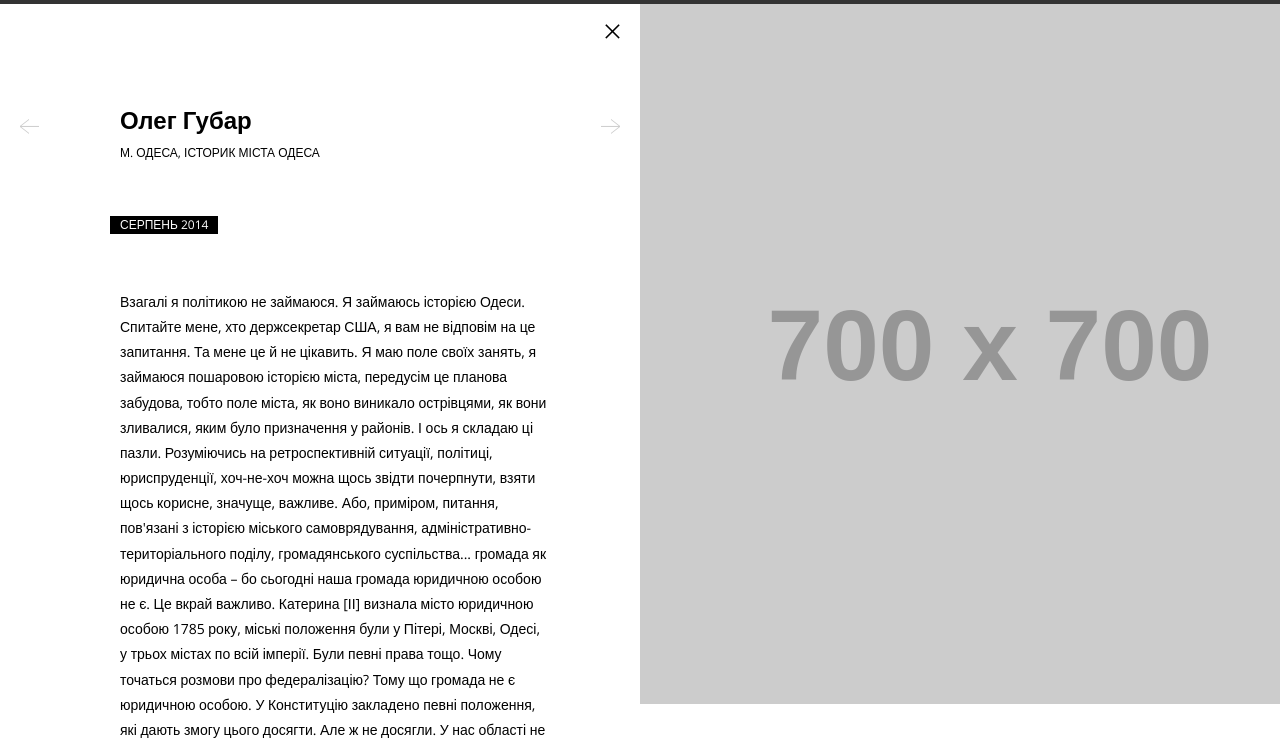
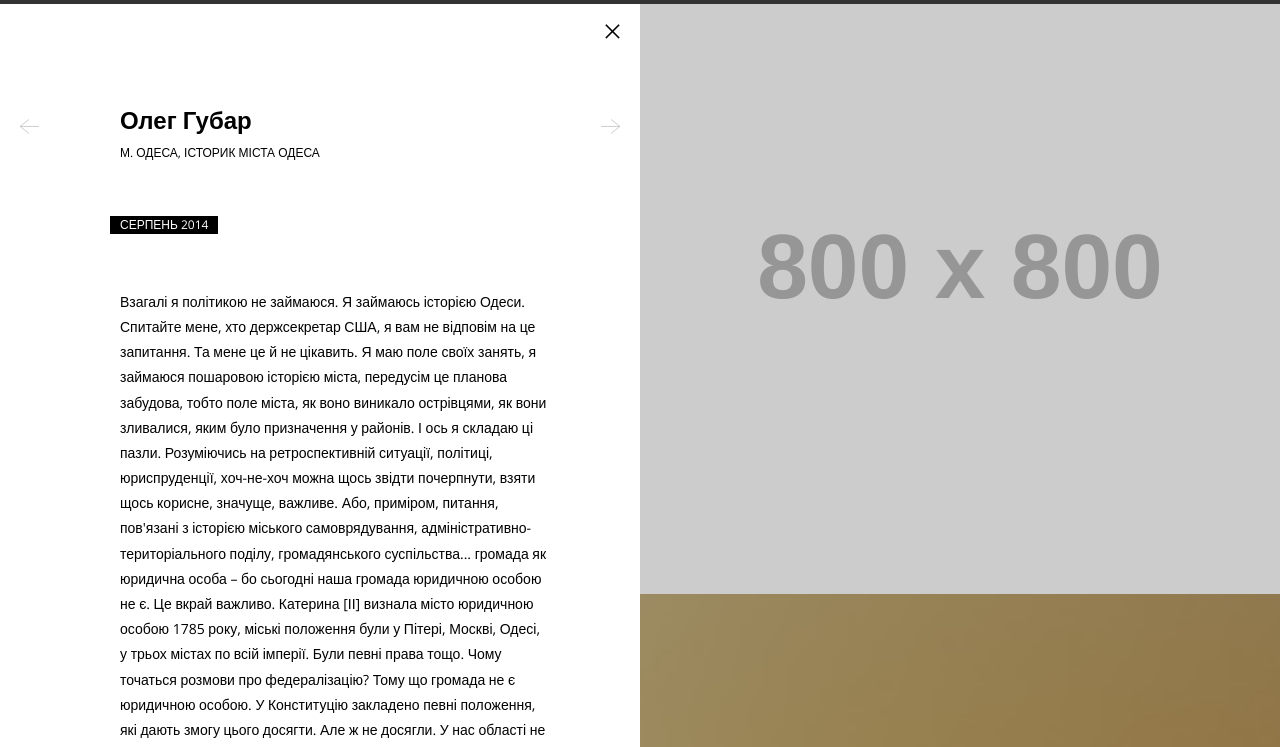
Before and after one commit to coderiver/ukraineunited, a plain HTML site: page article.html in a window 1280 px wide. Shown: the part 46-793 px from the top of the page. Drawn offline with nearby package versions, Linux system fonts and the light colour scheme; placeholder pictures from the web are drawn by us.

Commit message:
article slideshow

```diff
--- a/article.html
+++ b/article.html
@@ -6,7 +6,7 @@
 	<link rel="stylesheet" media="all" href="css/screen.css">
 	<link rel="stylesheet" media="all" href="css/style.css">
 </head>
-<body>
+<body class="articlebody">
 <!-- wrapper -->
 <div class="wrapper">
 	<!-- header -->
@@ -31,7 +31,20 @@
 		</a>
 	</header>
 	<!-- l -->
-	<div class="center l">
+	<div class="center l articlewrapper" >
+		<div class="column">
+			<!-- pic -->
+			<div class="articlepics cycle-slideshow"
+			    data-cycle-timeout="0"
+			    data-cycle-slides="> div">
+				<div class="articlepic" style="
+				background-image: url(http://placehold.it/800x800);"></div>
+				<div class="articlepic" style="
+				background-image: url(http://placehold.it/900x900);"></div>
+				<div class="articlepic" style="
+				background-image: url(http://placehold.it/960x960);"></div>
+			</div>
+		</div>
 		<div class="column">
 			<!-- article -->
 			<div class="article">
@@ -72,12 +85,7 @@
 				</div>
 			</div>
 		</div>
-		<div class="column">
-			<!-- pic -->
-			<div class="pic">
-				<img src="http://placehold.it/700x700" alt="">
-			</div>
-		</div>
+
 	</div>
 </div>
 <!-- load scripts -->
--- a/js/common.js
+++ b/js/common.js
@@ -93,4 +93,32 @@ head.ready(function() {
 		});
 	}());
 
+
+
+
+
+	if($('body').hasClass('articlebody')){
+		var num = $('.articlepic').length;
+		function getcurrent(){
+			bh = $('.wrapper').height();
+
+			wh = $(window).height();
+
+			st = $(window).scrollTop();
+
+			space = bh - wh;
+
+			step = space/num;
+
+			stepsdone = (st - 10)/step;
+			slidetoshow = Math.abs(parseInt(stepsdone));
+			$('.cycle-slideshow').cycle('goto', slidetoshow);
+		}
+
+
+		$(window).scroll(function(event) {
+			getcurrent();
+		});
+		getcurrent();
+	}
 });
--- a/sass/_common.sass
+++ b/sass/_common.sass
@@ -72,6 +72,9 @@ a
 .column
 	float: left
 	width: 50%
+	+r(800)
+		width: auto
+		float: none
 
 .center
 	max-width: 1400px
@@ -152,6 +155,7 @@ a
 	height: 50px
 	padding: 0 20px
 	background: #333
+	z-index: 10
 	+clr
 	.header__logo
 		position: absolute
@@ -431,10 +435,37 @@ a
 			opacity: 1
 		img
 			+gray
-
+.articlewrapper
+	background: url(../img/bg.jpg) repeat
+	-webkit-background-size: cover
+	-o-background-size: cover
+	background-size: cover
+.articlepics
+	position: fixed
+	right: 0
+	top: 0
+	width: 50%
+	padding-bottom: 50%
+	z-index: 1
+	+r(800)
+		position: static
+		width: auto
+		padding-bottom: 100%
+	.articlepic
+		position: absolute
+		top: 0
+		left: 0
+		width: 100%
+		height: 100%
+		-webkit-background-size: cover
+		-o-background-size: cover
+		background-size: cover
 .article
 	position: relative
 	padding: 100px 90px 150px 120px
+	background: #fff
+	+r(800)
+		padding: 60px  50px 60px 50px
 	.article__info
 		position: relative
 	.article__info_down
@@ -475,6 +506,8 @@ a
 		font-size: 0
 		.icon
 			font-size: 15px
+			+r(800)
+				font-size: 30px
 	.article__title
 		margin-bottom: 10px
 		font-size: 24px
@@ -483,6 +516,9 @@ a
 		margin-bottom: 55px
 		font-size: 12px
 		text-transform: uppercase
+		+r(800)
+			margin-bottom: 20px
+
 	.article__month
 		display: inline-block
 		margin: 0 0 55px -10px
```
Also changed, not shown: css/screen.css, img/bg.jpg (added).
